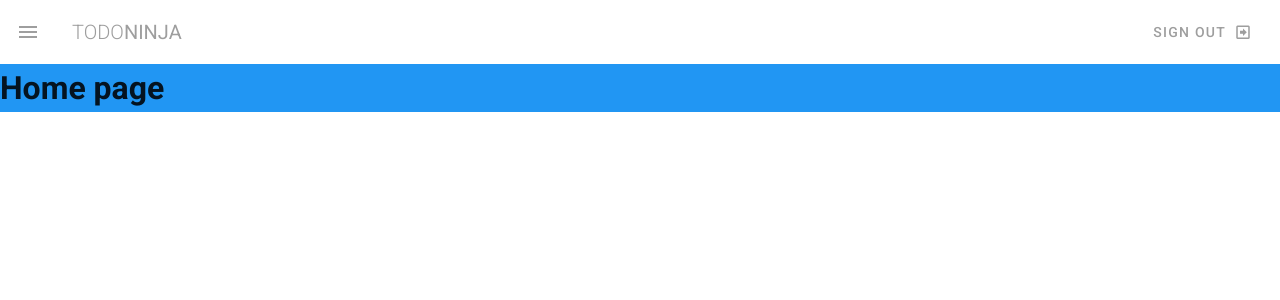
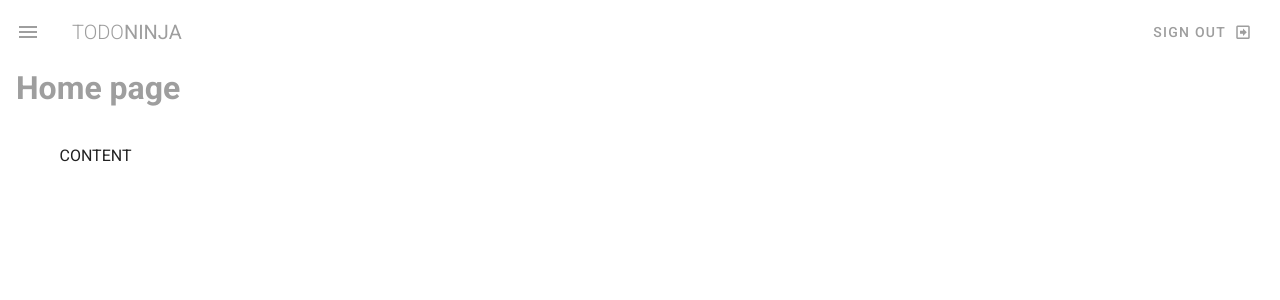
Before and after one commit to Nishant-Pall/Vuetify-todo, a Vue app: page / in a window 1280 px wide. Shown: the top 300 px of the page. Built offline with nearby package versions, Linux system fonts and the light colour scheme.

Commit message:
Create content in container with margin

```diff
--- a/src/App.vue
+++ b/src/App.vue
@@ -1,7 +1,7 @@
 <template>
 	<v-app class="grey lighten-4">
 		<Navbar />
-		<v-main>
+		<v-main class="mx-4 mb-4">
 			<router-view />
 		</v-main>
 	</v-app>
--- a/src/views/Dashboard.vue
+++ b/src/views/Dashboard.vue
@@ -1,7 +1,7 @@
-<!-- they don't work now apparently -->
 <template>
 	<div class="home">
-		<h1 class="info">Home page</h1>
+		<h1 class="subheading grey--text">Home page</h1>
+		<v-container class="my-5">CONTENT</v-container>
 	</div>
 </template>
 
--- a/src/views/Projects.vue
+++ b/src/views/Projects.vue
@@ -1,6 +1,7 @@
 <template>
 	<div class="projects">
-		<h1>PROJECTS</h1>
+		<h1 class="subheading grey--text">PROJECTS</h1>
+		<v-container class="my-5">CONTENT</v-container>
 	</div>
 </template>
 <script>
--- a/src/views/Team.vue
+++ b/src/views/Team.vue
@@ -1,6 +1,8 @@
 <template>
 	<div class="team">
-		<h1>TEAM</h1>
+		<h1 class="subheading grey--text">TEAM</h1>
+
+		<v-container class="my-5">CONTENT</v-container>
 	</div>
 </template>
 <script>
```
